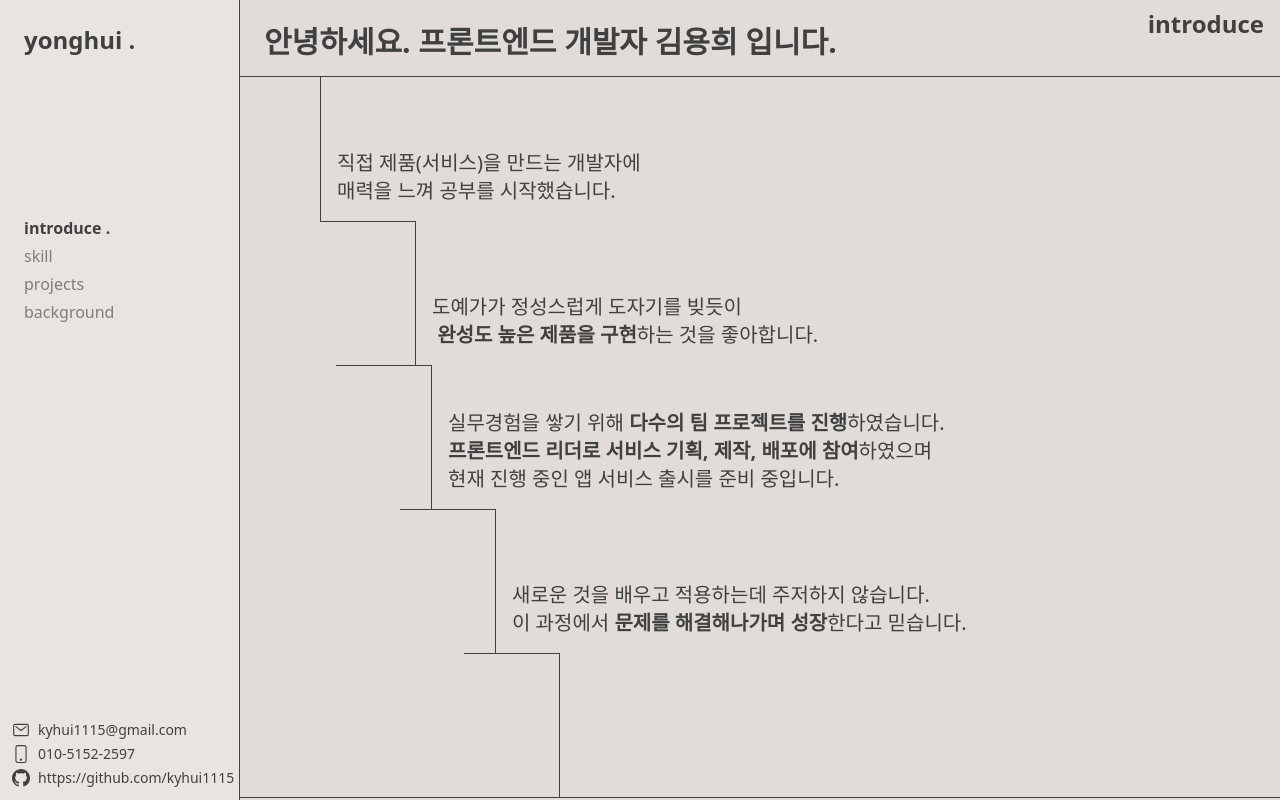
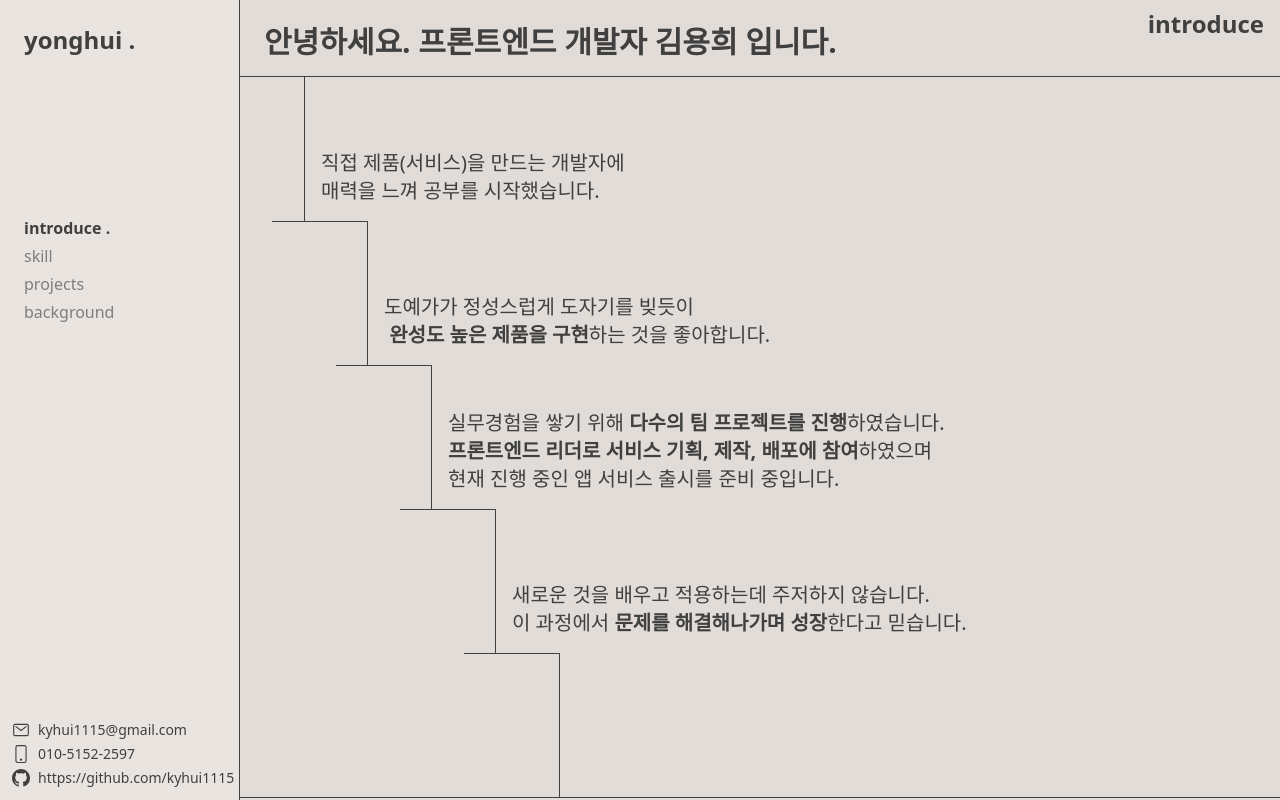
Before and after one commit to kyhui1115/portfolio, a React (Create React App) app: page / in a window 1280 px wide. Built offline with nearby package versions, Linux system fonts and the light colour scheme.

Commit message:
design: introduce 페이지 UI 수정

```diff
--- a/src/components/introduce/IntroduceBodyContent.tsx
+++ b/src/components/introduce/IntroduceBodyContent.tsx
@@ -8,7 +8,7 @@ interface propTypes {
 export default function IntroduceBodyContent({ text, line }: propTypes) {
   return (
     <div className="flex items-end">
-      <div className={`ml-20 border-t border-r border-gray-400 h-36 ${line}`} />
+      <div className={`border-t border-r border-gray-400 h-36 ${line}`} />
       <p className="mb-4 ml-4 text-xl text-gray-400 whitespace-pre-wrap">
         {text}
       </p>
--- a/src/components/introduce/IntroduceBodyContents.tsx
+++ b/src/components/introduce/IntroduceBodyContents.tsx
@@ -20,7 +20,7 @@ const contentList = [
         매력을 느껴 공부를 시작했습니다.
       </>
     ),
-    line: 'w-0 ml-12',
+    line: 'w-0 ml-16',
   },
   {
     text: (
@@ -31,7 +31,7 @@ const contentList = [
         하는 것을 좋아합니다.
       </>
     ),
-    line: 'w-24 ml-10',
+    line: 'w-24 ml-8',
   },
   {
     text: (
```
